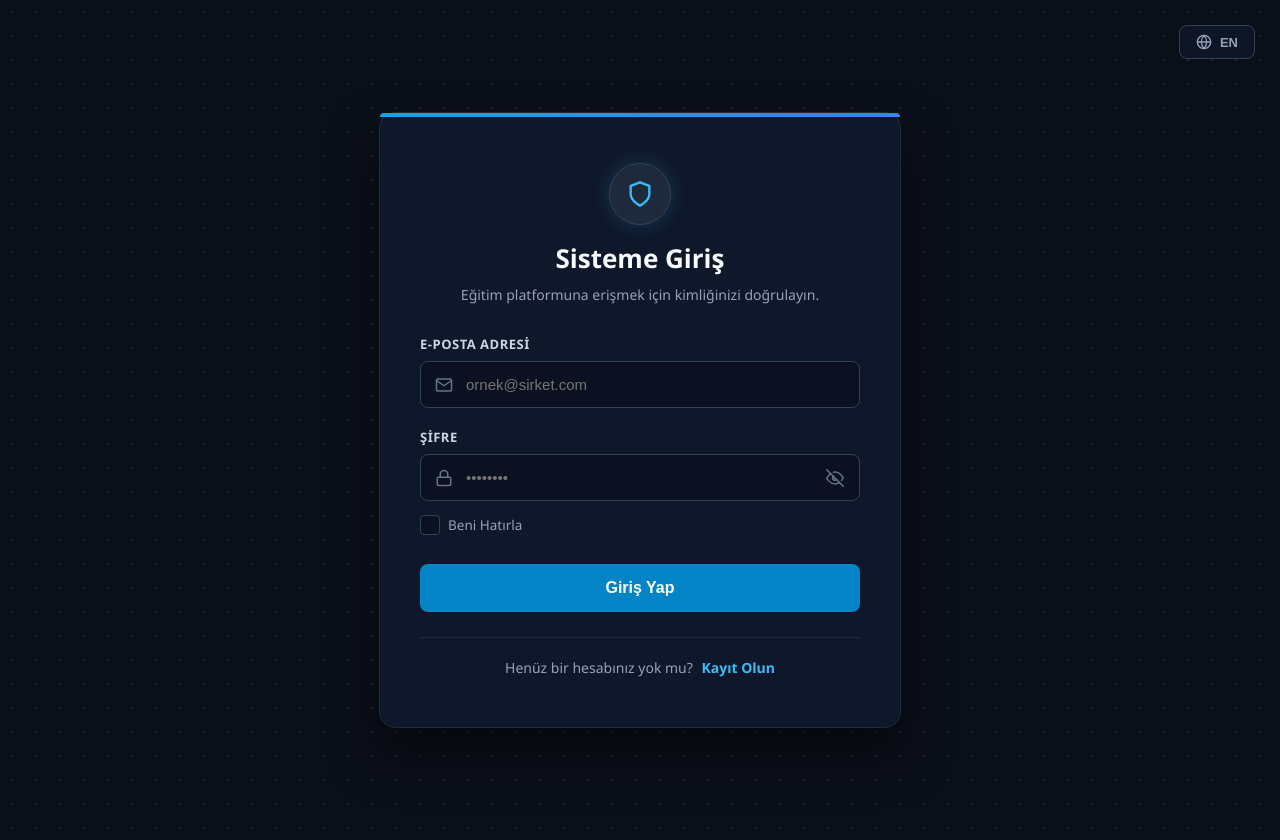
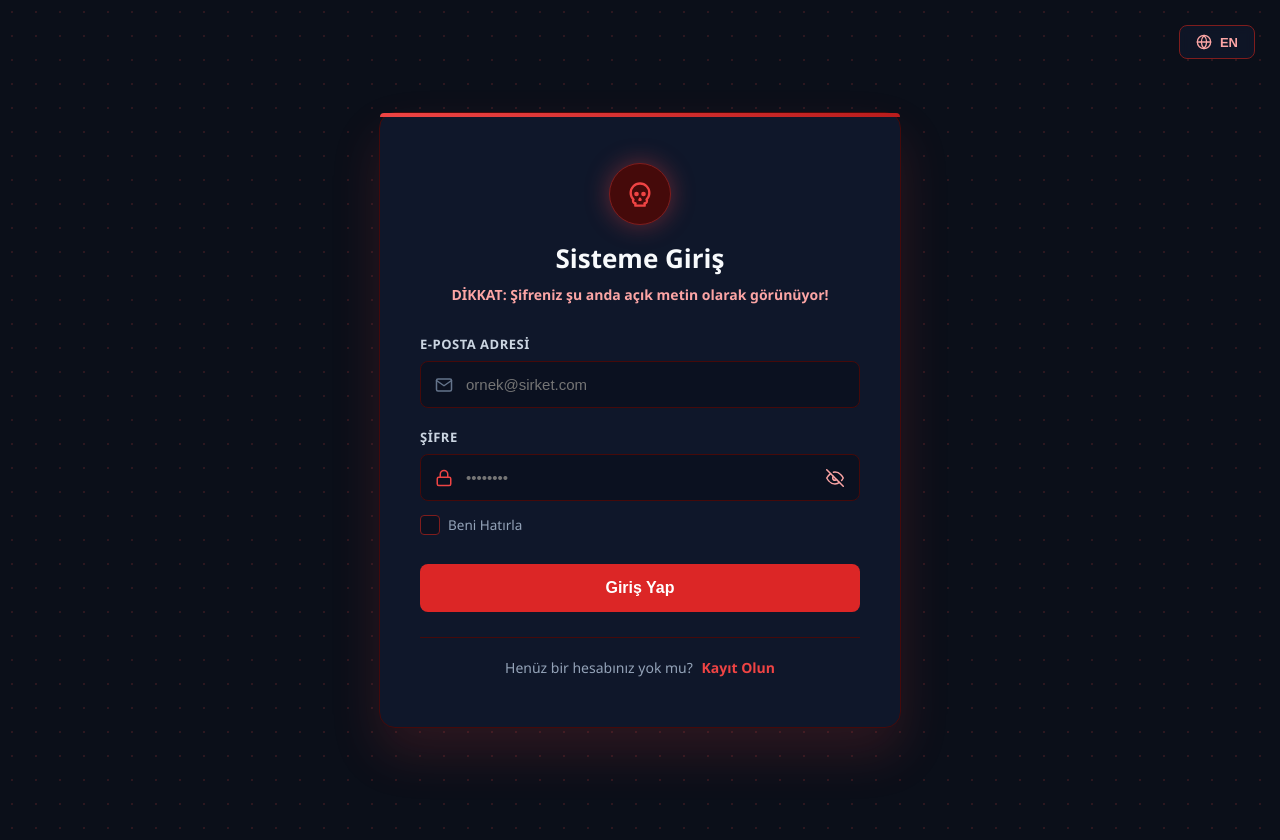
Before and after one commit to Loursy/cybersec-training-module, a Vue app in the folder frontend/: page / in a window 1280 px wide. Both pictures are taken after a click on the button "Şifreyi Göster". Built offline with nearby package versions, Linux system fonts and the light colour scheme.

Commit message:
Version 0.0.6

```diff
--- a/frontend/src/views/Login.vue
+++ b/frontend/src/views/Login.vue
@@ -1,40 +1,43 @@
 <template>
   <div class="auth-wrapper">
-    <div class="dot-grid"></div>
+    <div class="dot-grid" :class="showPassword ? 'grid-red' : 'grid-blue'"></div>
 
     <div class="lang-selector">
-      <button class="lang-btn" @click="toggleLanguage">
+      <button class="lang-btn" :class="showPassword ? 'lang-btn-red' : 'lang-btn-blue'" @click="toggleLanguage">
         <svg xmlns="http://www.w3.org/2000/svg" width="16" height="16" viewBox="0 0 24 24" fill="none" stroke="currentColor" stroke-width="2" stroke-linecap="round" stroke-linejoin="round"><circle cx="12" cy="12" r="10"></circle><line x1="2" y1="12" x2="22" y2="12"></line><path d="M12 2a15.3 15.3 0 0 1 4 10 15.3 15.3 0 0 1-4 10 15.3 15.3 0 0 1-4-10 15.3 15.3 0 0 1 4-10z"></path></svg>
         {{ currentLang === 'tr' ? 'EN' : 'TR' }}
       </button>
     </div>
 
-    <div class="auth-container fade-in-up">
-      <div class="top-line line-blue"></div>
+    <div class="auth-container fade-in-up" :class="showPassword ? 'border-red' : 'border-blue'">
+      <div class="top-line" :class="showPassword ? 'line-red' : 'line-blue'"></div>
 
       <div class="auth-header">
-        <div class="logo-circle glow-blue">
-          <svg xmlns="http://www.w3.org/2000/svg" width="28" height="28" viewBox="0 0 24 24" fill="none" stroke="currentColor" stroke-width="2" stroke-linecap="round" stroke-linejoin="round"><path d="M12 22s8-4 8-10V5l-8-3-8 3v7c0 6 8 10 8 10z"></path></svg>
+        <div class="logo-circle" :class="showPassword ? 'glow-red' : 'glow-blue'">
+          <svg v-if="!showPassword" class="icon-transition" xmlns="http://www.w3.org/2000/svg" width="28" height="28" viewBox="0 0 24 24" fill="none" stroke="currentColor" stroke-width="2" stroke-linecap="round" stroke-linejoin="round"><path d="M12 22s8-4 8-10V5l-8-3-8 3v7c0 6 8 10 8 10z"></path></svg>
+          <svg v-else class="icon-transition" xmlns="http://www.w3.org/2000/svg" width="28" height="28" viewBox="0 0 24 24" fill="none" stroke="currentColor" stroke-width="2" stroke-linecap="round" stroke-linejoin="round"><circle cx="9" cy="12" r="1"></circle><circle cx="15" cy="12" r="1"></circle><path d="M8 20v2h8v-2"></path><path d="M12.5 17l-.5-1-.5 1h1z"></path><path d="M16 20a2 2 0 0 0 1.56-3.25 8 8 0 1 0-11.12 0A2 2 0 0 0 8 20"></path></svg>
         </div>
         <h2>{{ currentText.title }}</h2>
-        <p>{{ currentText.desc }}</p>
+        <p :class="showPassword ? 'text-red' : 'text-blue-gray'">
+          {{ showPassword ? currentText.descRisk : currentText.desc }}
+        </p>
       </div>
 
       <form @submit.prevent="submitLogin" class="auth-form">
         <div class="input-group">
           <label>{{ currentText.emailLbl }}</label>
-          <div class="input-wrapper">
+          <div class="input-wrapper" :class="showPassword ? 'input-wrapper-red' : 'input-wrapper-blue'">
             <svg class="input-icon" xmlns="http://www.w3.org/2000/svg" width="18" height="18" viewBox="0 0 24 24" fill="none" stroke="currentColor" stroke-width="2" stroke-linecap="round" stroke-linejoin="round"><path d="M4 4h16c1.1 0 2 .9 2 2v12c0 1.1-.9 2-2 2H4c-1.1 0-2-.9-2-2V6c0-1.1.9-2 2-2z"></path><polyline points="22,6 12,13 2,6"></polyline></svg>
             <input type="email" v-model="email" placeholder="ornek@sirket.com" required autocomplete="off" />
           </div>
         </div>
 
         <div class="input-group">
-          <label>{{ currentText.passwordLbl }}</label>
-          <div class="input-wrapper">
+          <label :class="{'text-red': showPassword}">{{ currentText.passwordLbl }}</label>
+          <div class="input-wrapper" :class="showPassword ? 'input-wrapper-red' : 'input-wrapper-blue'">
             <svg class="input-icon" xmlns="http://www.w3.org/2000/svg" width="18" height="18" viewBox="0 0 24 24" fill="none" stroke="currentColor" stroke-width="2" stroke-linecap="round" stroke-linejoin="round"><rect x="3" y="11" width="18" height="11" rx="2" ry="2"></rect><path d="M7 11V7a5 5 0 0 1 10 0v4"></path></svg>
             <input :type="showPassword ? 'text' : 'password'" v-model="password" placeholder="••••••••" required />
-            <button type="button" class="eye-btn" @click="showPassword = !showPassword" :title="showPassword ? currentText.hidePass : currentText.showPass">
+            <button type="button" class="eye-btn" :class="showPassword ? 'eye-btn-red' : 'eye-btn-blue'" @click="showPassword = !showPassword" :title="showPassword ? currentText.hidePass : currentText.showPass">
               <svg v-if="!showPassword" xmlns="http://www.w3.org/2000/svg" width="18" height="18" viewBox="0 0 24 24" fill="none" stroke="currentColor" stroke-width="2" stroke-linecap="round" stroke-linejoin="round"><path d="M1 12s4-8 11-8 11 8 11 8-4 8-11 8-11-8-11-8z"></path><circle cx="12" cy="12" r="3"></circle></svg>
               <svg v-else xmlns="http://www.w3.org/2000/svg" width="18" height="18" viewBox="0 0 24 24" fill="none" stroke="currentColor" stroke-width="2" stroke-linecap="round" stroke-linejoin="round"><path d="M17.94 17.94A10.07 10.07 0 0 1 12 20c-7 0-11-8-11-8a18.45 18.45 0 0 1 5.06-5.94M9.9 4.24A9.12 9.12 0 0 1 12 4c7 0 11 8 11 8a18.5 18.5 0 0 1-2.16 3.19m-6.72-1.07a3 3 0 1 1-4.24-4.24"></path><line x1="1" y1="1" x2="23" y2="23"></line></svg>
             </button>
@@ -44,7 +47,7 @@
         <div class="remember-options">
           <label class="checkbox-container">
             <input type="checkbox" v-model="rememberMe" />
-            <span class="checkmark"></span>
+            <span class="checkmark" :class="showPassword ? 'check-red' : 'check-blue'"></span>
             {{ currentText.rememberMe }}
           </label>
         </div>
@@ -54,7 +57,7 @@
           {{ errorMessage }}
         </div>
 
-        <button type="submit" class="btn-submit blue-btn" :disabled="isLoading">
+        <button type="submit" class="btn-submit" :class="showPassword ? 'red-btn' : 'blue-btn'" :disabled="isLoading">
           <span v-if="isLoading" class="spinner"></span>
           <span v-else>{{ currentText.loginBtn }}</span>
         </button>
@@ -63,7 +66,7 @@
       <div class="auth-footer">
         <p>
           {{ currentText.noAccount }}
-          <router-link to="/register" class="toggle-link">{{ currentText.toRegister }}</router-link>
+          <router-link to="/register" class="toggle-link" :class="showPassword ? 'link-red' : 'link-blue'">{{ currentText.toRegister }}</router-link>
         </p>
       </div>
     </div>
@@ -81,6 +84,7 @@ const translations = {
   tr: {
     title: "Sisteme Giriş",
     desc: "Eğitim platformuna erişmek için kimliğinizi doğrulayın.",
+    descRisk: "DİKKAT: Şifreniz şu anda açık metin olarak görünüyor!",
     emailLbl: "E-posta Adresi",
     passwordLbl: "Şifre",
     rememberMe: "Beni Hatırla",
@@ -97,6 +101,7 @@ const translations = {
   en: {
     title: "Sign In",
     desc: "Verify your identity to access the training platform.",
+    descRisk: "WARNING: Your password is currently visible in plain text!",
     emailLbl: "Email Address",
     passwordLbl: "Password",
     rememberMe: "Remember Me",
@@ -121,7 +126,7 @@ const toggleLanguage = () => {
 
 const email = ref('');
 const password = ref('');
-const rememberMe = ref(false); // Beni hatırla değişkeni
+const rememberMe = ref(false);
 const errorMessage = ref('');
 const isLoading = ref(false);
 const showPassword = ref(false);
@@ -140,7 +145,6 @@ const submitLogin = async () => {
     const response = await fetch(`/api/secure/login`, {
       method: 'POST',
       headers: { 'Content-Type': 'application/json' },
-      // rememberMe değişkenini de sunucuya gönderiyoruz
       body: JSON.stringify({
         email: email.value,
         password: password.value,
@@ -170,65 +174,108 @@ onMounted(() => {
 </script>
 
 <style scoped>
-.auth-wrapper { background-color: #0b0f19; min-height: 100vh; display: flex; justify-content: center; align-items: center; padding: 20px; position: relative; overflow: hidden; font-family: "Segoe UI", Roboto, Helvetica, Arial, sans-serif; }
-.dot-grid { position: absolute; top: 0; left: 0; right: 0; bottom: 0; background-image: radial-gradient(rgba(148, 163, 184, 0.15) 1px, transparent 1px); background-size: 24px 24px; z-index: 0; pointer-events: none; }
+.auth-wrapper { background-color: #0b0f19; min-height: 100vh; display: flex; justify-content: center; align-items: center; padding: 20px; position: relative; overflow: hidden; font-family: "Segoe UI", Roboto, Helvetica, Arial, sans-serif; transition: background-color 0.4s ease; }
+
+/* Dinamik Arka Plan Noktaları */
+.dot-grid { position: absolute; top: 0; left: 0; right: 0; bottom: 0; background-size: 24px 24px; z-index: 0; pointer-events: none; transition: background-image 0.5s ease; }
+.grid-blue { background-image: radial-gradient(rgba(148, 163, 184, 0.15) 1px, transparent 1px); }
+.grid-red { background-image: radial-gradient(rgba(239, 68, 68, 0.15) 1px, transparent 1px); }
+
+/* Dil Seçici Dinamik */
 .lang-selector { position: absolute; top: 25px; right: 25px; z-index: 10; }
-.lang-btn { background: rgba(15, 23, 42, 0.8); color: #94a3b8; border: 1px solid #334155; padding: 8px 16px; border-radius: 8px; cursor: pointer; font-size: 13px; font-weight: 600; display: flex; align-items: center; gap: 8px; transition: all 0.3s ease; backdrop-filter: blur(5px); }
-.lang-btn:hover { background: #1e293b; color: #f8fafc; border-color: #475569; }
+.lang-btn { background: rgba(15, 23, 42, 0.8); color: #94a3b8; border: 1px solid #334155; padding: 8px 16px; border-radius: 8px; cursor: pointer; font-size: 13px; font-weight: 600; display: flex; align-items: center; gap: 8px; transition: all 0.4s ease; backdrop-filter: blur(5px); }
+.lang-btn-blue:hover { background: #1e293b; color: #f8fafc; border-color: #38bdf8; }
+.lang-btn-red { color: #fca5a5; border-color: #7f1d1d; }
+.lang-btn-red:hover { background: #450a0a; color: #f8fafc; border-color: #ef4444; }
 
-.auth-container { width: 100%; max-width: 440px; background: #0f172a; padding: 50px 40px; border-radius: 16px; border: 1px solid #1e293b; box-shadow: 0 25px 50px rgba(0, 0, 0, 0.5); position: relative; z-index: 1; }
+/* Ana Konteyner Dinamik Sınır */
+.auth-container { width: 100%; max-width: 440px; background: #0f172a; padding: 50px 40px; border-radius: 16px; border: 1px solid #1e293b; box-shadow: 0 25px 50px rgba(0, 0, 0, 0.5); position: relative; z-index: 1; transition: all 0.4s ease; }
+.border-blue { border-color: #1e293b; }
+.border-red { border-color: #450a0a; box-shadow: 0 25px 50px rgba(239, 68, 68, 0.15); }
 
 .fade-in-up { animation: fadeInUp 0.6s cubic-bezier(0.16, 1, 0.3, 1) forwards; }
-@keyframes fadeInUp {
-  from { opacity: 0; transform: translateY(30px); }
-  to { opacity: 1; transform: translateY(0); }
-}
+@keyframes fadeInUp { from { opacity: 0; transform: translateY(30px); } to { opacity: 1; transform: translateY(0); } }
 
-.top-line { position: absolute; top: 0; left: 0; width: 100%; height: 4px; border-top-left-radius: 16px; border-top-right-radius: 16px; }
+/* Üst Çizgi Dinamik */
+.top-line { position: absolute; top: 0; left: 0; width: 100%; height: 4px; border-top-left-radius: 16px; border-top-right-radius: 16px; transition: background 0.4s ease; }
 .line-blue { background: linear-gradient(90deg, #0ea5e9, #3b82f6); }
+.line-red { background: linear-gradient(90deg, #ef4444, #b91c1c); }
 
 .auth-header { text-align: center; margin-bottom: 30px; }
-.logo-circle { width: 60px; height: 60px; background: #1e293b; border-radius: 50%; display: flex; align-items: center; justify-content: center; margin: 0 auto 15px auto; border: 1px solid #334155; color: #f8fafc; }
+
+/* Logo Yuvarlağı Dinamik */
+.logo-circle { width: 60px; height: 60px; background: #1e293b; border-radius: 50%; display: flex; align-items: center; justify-content: center; margin: 0 auto 15px auto; border: 1px solid #334155; transition: all 0.4s ease; }
 .glow-blue { color: #38bdf8; box-shadow: 0 0 20px rgba(56, 189, 248, 0.2); }
-.auth-header h2 { color: #f8fafc; margin: 0; font-size: 26px; font-weight: 700; }
-.auth-header p { color: #94a3b8; margin-top: 8px; font-size: 14px; line-height: 1.5; }
+.glow-red { color: #ef4444; box-shadow: 0 0 25px rgba(239, 68, 68, 0.4); border-color: #7f1d1d; background: #450a0a;}
+.icon-transition { animation: popIn 0.4s cubic-bezier(0.175, 0.885, 0.32, 1.275); }
+@keyframes popIn { 0% { transform: scale(0.5); opacity: 0; } 100% { transform: scale(1); opacity: 1; } }
+
+.auth-header h2 { color: #f8fafc; margin: 0; font-size: 26px; font-weight: 700; transition: color 0.4s ease; }
+.auth-header p { margin-top: 8px; font-size: 14px; line-height: 1.5; transition: color 0.4s ease; }
+.text-blue-gray { color: #94a3b8; }
+.text-red { color: #fca5a5; font-weight: bold; }
 
 .auth-form { display: flex; flex-direction: column; gap: 20px; }
-.input-group label { display: block; color: #cbd5e1; margin-bottom: 8px; font-size: 13px; font-weight: 600; text-transform: uppercase; letter-spacing: 0.5px;}
+.input-group label { display: block; color: #cbd5e1; margin-bottom: 8px; font-size: 13px; font-weight: 600; text-transform: uppercase; letter-spacing: 0.5px; transition: color 0.4s ease;}
 .input-wrapper { position: relative; display: flex; align-items: center; }
-.input-icon { position: absolute; left: 15px; color: #64748b; }
+.input-icon { position: absolute; left: 15px; color: #64748b; transition: color 0.4s ease; }
 
-.input-wrapper input { width: 100%; padding: 14px 45px; background: #0b1120; border: 1px solid #334155; border-radius: 8px; color: #f8fafc; font-size: 15px; outline: none; transition: 0.3s; }
-.input-wrapper input:focus { border-color: #38bdf8; box-shadow: 0 0 0 3px rgba(56, 189, 248, 0.1); }
+/* Input Focus Dinamik */
+.input-wrapper input { width: 100%; padding: 14px 45px; background: #0b1120; border: 1px solid #334155; border-radius: 8px; color: #f8fafc; font-size: 15px; outline: none; transition: all 0.3s ease; }
+.input-wrapper-blue input:focus { border-color: #38bdf8; box-shadow: 0 0 0 3px rgba(56, 189, 248, 0.1); }
+.input-wrapper-blue:focus-within .input-icon { color: #38bdf8; }
 
-.eye-btn { position: absolute; right: 10px; background: transparent; border: none; color: #64748b; cursor: pointer; padding: 6px; border-radius: 6px; display: flex; align-items: center; transition: 0.2s; }
-.eye-btn:hover { background: #1e293b; color: #f8fafc; }
+.input-wrapper-red input { border-color: #450a0a; }
+.input-wrapper-red input:focus { border-color: #ef4444; box-shadow: 0 0 0 3px rgba(239, 68, 68, 0.15); background: #170505;}
+.input-wrapper-red:focus-within .input-icon { color: #ef4444; }
 
-/* Beni Hatırla Kutucuğu Stilleri */
+/* Göz Butonu Dinamik */
+.eye-btn { position: absolute; right: 10px; background: transparent; border: none; color: #64748b; cursor: pointer; padding: 6px; border-radius: 6px; display: flex; align-items: center; transition: 0.3s; }
+.eye-btn-blue:hover { background: #1e293b; color: #f8fafc; }
+.eye-btn-red { color: #fca5a5; }
+.eye-btn-red:hover { background: #450a0a; color: #ef4444; }
+
+/* Beni Hatırla Kutucuğu Dinamik */
 .remember-options { display: flex; align-items: center; margin-top: -5px; margin-bottom: 5px; }
-.checkbox-container { display: flex; align-items: center; position: relative; padding-left: 28px; cursor: pointer; font-size: 13.5px; color: #94a3b8; user-select: none; transition: 0.2s; font-weight: 500;}
+.checkbox-container { display: flex; align-items: center; position: relative; padding-left: 28px; cursor: pointer; font-size: 13.5px; color: #94a3b8; user-select: none; transition: color 0.3s ease; font-weight: 500;}
 .checkbox-container:hover { color: #f8fafc; }
 .checkbox-container input { position: absolute; opacity: 0; cursor: pointer; height: 0; width: 0; }
-.checkmark { position: absolute; top: -1px; left: 0; height: 18px; width: 18px; background-color: #0b1120; border: 1px solid #334155; border-radius: 4px; transition: 0.2s; }
-.checkbox-container:hover input ~ .checkmark { border-color: #0284c7; }
-.checkbox-container input:checked ~ .checkmark { background-color: #0284c7; border-color: #0284c7; }
+.checkmark { position: absolute; top: -1px; left: 0; height: 18px; width: 18px; background-color: #0b1120; border: 1px solid #334155; border-radius: 4px; transition: all 0.3s ease; }
+
+.check-blue { }
+.checkbox-container:hover input ~ .check-blue { border-color: #0284c7; }
+.checkbox-container input:checked ~ .check-blue { background-color: #0284c7; border-color: #0284c7; }
+
+.check-red { border-color: #7f1d1d;}
+.checkbox-container:hover input ~ .check-red { border-color: #ef4444; }
+.checkbox-container input:checked ~ .check-red { background-color: #ef4444; border-color: #ef4444; }
+
 .checkmark:after { content: ""; position: absolute; display: none; }
 .checkbox-container input:checked ~ .checkmark:after { display: block; }
 .checkbox-container .checkmark:after { left: 6px; top: 2px; width: 4px; height: 9px; border: solid white; border-width: 0 2px 2px 0; transform: rotate(45deg); }
 
-.btn-submit { color: #fff; border: none; padding: 15px; border-radius: 8px; font-size: 16px; font-weight: 700; cursor: pointer; transition: all 0.3s ease; margin-top: 5px; display: flex; justify-content: center; align-items: center; }
+/* Buton Dinamik */
+.btn-submit { color: #fff; border: none; padding: 15px; border-radius: 8px; font-size: 16px; font-weight: 700; cursor: pointer; transition: all 0.4s ease; margin-top: 5px; display: flex; justify-content: center; align-items: center; }
 .blue-btn { background: #0284c7; }
 .blue-btn:hover:not(:disabled) { background: #0369a1; transform: translateY(-2px); box-shadow: 0 8px 20px rgba(2, 132, 199, 0.3); }
+
+.red-btn { background: #dc2626; }
+.red-btn:hover:not(:disabled) { background: #b91c1c; transform: translateY(-2px); box-shadow: 0 8px 20px rgba(220, 38, 38, 0.4); }
 .btn-submit:disabled { opacity: 0.6; cursor: not-allowed; }
 
 .error-box { background: rgba(239, 68, 68, 0.1); border: 1px solid rgba(239, 68, 68, 0.3); color: #fca5a5; padding: 12px; border-radius: 8px; font-size: 13.5px; display: flex; align-items: center; gap: 10px; justify-content: center; }
 .pulse-error { animation: shake 0.4s ease-in-out; }
 @keyframes shake { 0%, 100% { transform: translateX(0); } 25% { transform: translateX(-5px); } 75% { transform: translateX(5px); } }
 
-.auth-footer { margin-top: 25px; text-align: center; border-top: 1px solid #1e293b; padding-top: 20px; }
-.auth-footer p { color: #94a3b8; font-size: 14px; margin: 0; }
-.toggle-link { color: #38bdf8; font-weight: 600; cursor: pointer; margin-left: 5px; transition: 0.2s; text-decoration: none; }
-.toggle-link:hover { color: #7dd3fc; text-decoration: underline; }
+.auth-footer { margin-top: 25px; text-align: center; border-top: 1px solid #1e293b; padding-top: 20px; transition: border-color 0.4s ease;}
+.border-red .auth-footer { border-color: #450a0a; }
+
+.auth-footer p { color: #94a3b8; font-size: 14px; margin: 0; transition: color 0.4s ease;}
+.toggle-link { font-weight: 600; cursor: pointer; margin-left: 5px; transition: 0.3s; text-decoration: none; }
+.link-blue { color: #38bdf8; }
+.link-blue:hover { color: #7dd3fc; text-decoration: underline; }
+.link-red { color: #ef4444; }
+.link-red:hover { color: #fca5a5; text-decoration: underline; }
 
 .spinner { width: 20px; height: 20px; border: 3px solid rgba(255, 255, 255, 0.3); border-radius: 50%; border-top-color: #fff; animation: spin 0.8s linear infinite; }
 @keyframes spin { to { transform: rotate(360deg); } }
```
